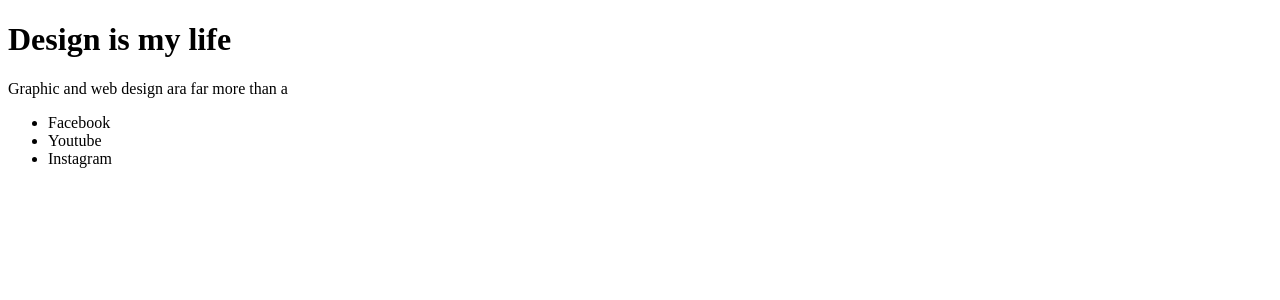
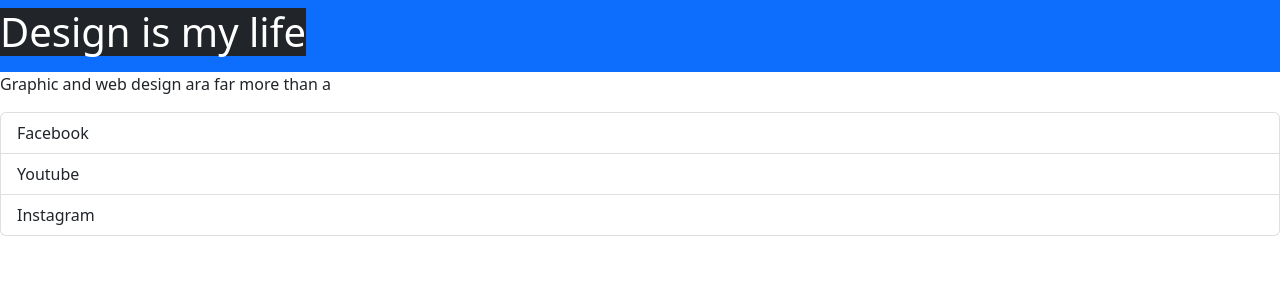
Before and after one commit to belhajjamorsamar/React_js, a React (Create React App) app: page / in a window 1280 px wide. Shown: the top 300 px of the page. Built offline with nearby package versions, Linux system fonts and the light colour scheme.

Commit message:
deleting

```diff
--- a/public/index.html
+++ b/public/index.html
@@ -10,7 +10,7 @@
       content="Web site created using create-react-app"
     />
     <link rel="apple-touch-icon" href="%PUBLIC_URL%/logo192.png" />
-
+    <link rel="stylesheet" href="https://cdn.jsdelivr.net/npm/bootstrap@5.2.3/dist/css/bootstrap.min.css" integrity="sha384-rbsA2VBKQhggwzxH7pPCaAqO46MgnOM80zW1RWuH61DGLwZJEdK2Kadq2F9CUG65" crossorigin="anonymous">
     <link rel="manifest" href="%PUBLIC_URL%/manifest.json" />
 
     <title>React App</title>
--- a/src/components/App.js
+++ b/src/components/App.js
@@ -11,10 +11,6 @@
 <Header/>
 <Text/>
 <Social/>
-
-
-
-
       </div>
     );
   }
--- a/src/components/Header.js
+++ b/src/components/Header.js
@@ -1,8 +1,9 @@
 import React from 'react';
 function Header(){
-
-    return(
-        <h1>Design is my life</h1>
+  return(
+    <div className='navbar bg-primary'>
+         <h1 className="bg-dark  text-white"> Design is my life </h1>
+      </div>
     );
 }
 export default Header;
--- a/src/components/Social.js
+++ b/src/components/Social.js
@@ -2,11 +2,11 @@
 function Social(){
 
     return(
-        <ul>
-        <li>Facebook</li>
-        <li>Youtube</li>
-        <li>Instagram</li>
+        <ul className='list-group'>
+        <li className='list-group-item'>Facebook</li>
+        <li className='list-group-item'>Youtube</li>
+        <li className='list-group-item'>Instagram</li>
        </ul>
     );
 }
-export default Social;
+export default Social
--- a/src/components/Text.js
+++ b/src/components/Text.js
@@ -1,7 +1,5 @@
 import React from 'react';
 function Text(){
-
     return(<p> Graphic and web design ara far more than a  </p>);
 }
-
 export default Text;
--- a/src/index.js
+++ b/src/index.js
@@ -1,7 +1,9 @@
 import { render } from "@testing-library/react";
 import React from "react";//importaton de la bibliotheque react
 import ReactDOM  from "react-dom";//importation de la bibliotheque recatdom (interface)
+import './Style.css';
 import App from './components/App';
+
 ReactDOM.render(
   //JSX :langage d'interface pour react js
  <App />//appel  de fonction App
```
Also changed, not shown: src/Style.css (added).
